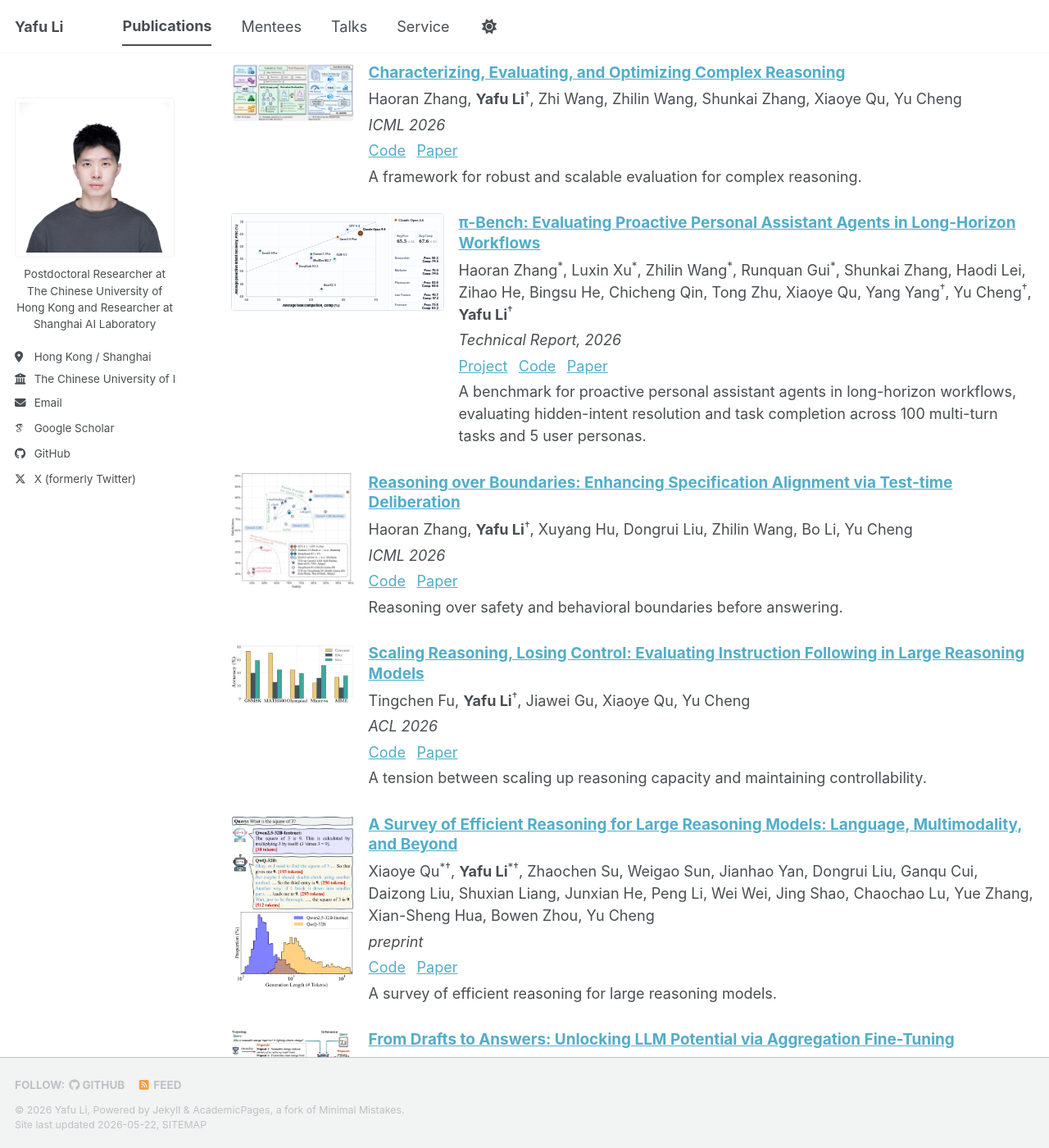
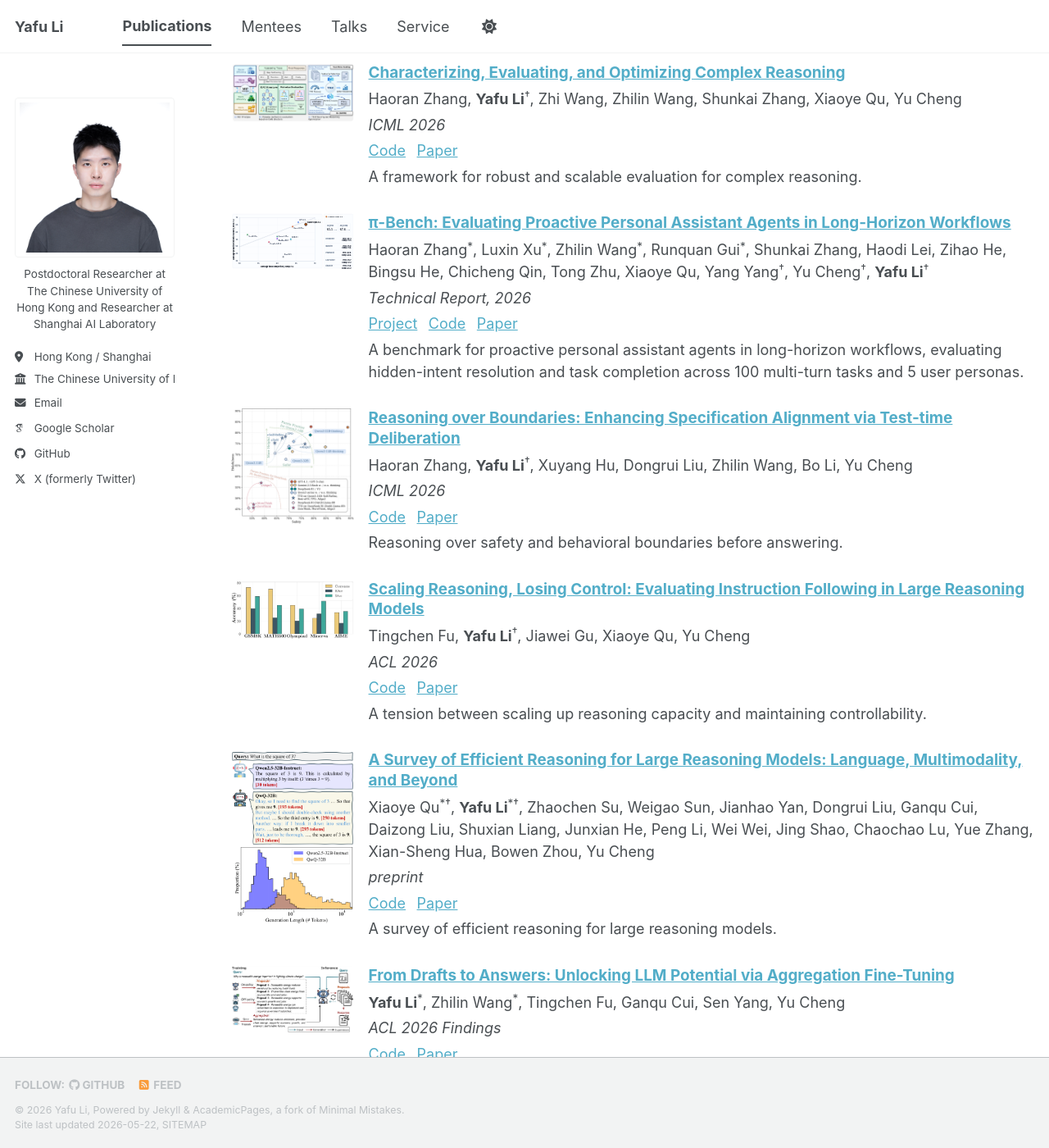
Before and after one commit to yafuly/yafuly.github.io, a Jekyll site: the page built from _pages/publications.html, in a window 1280 px wide and 1400 px high, scrolled down 1538 px. Shown: the whole window at 82% size. Built offline with Jekyll 4.4.1, drawn with Linux system fonts in a browser that asks for light colours; some web fonts are replaced; a script bundle is joined from its source files by our own code; library files that are not in the unit come from our copies.

Commit message:
Align Pi-Bench publication thumbnail

```diff
--- a/_pages/publications.html
+++ b/_pages/publications.html
@@ -12,10 +12,8 @@ author_profile: true
 <style>
   .publication-list { margin-top: 1.5rem; }
   .publication-entry { display: grid; grid-template-columns: 150px 1fr; gap: 1rem; margin: 1.5rem 0; align-items: start; }
-  .publication-entry.wide-thumbnail { grid-template-columns: 260px 1fr; }
   .publication-entry.no-thumbnail { grid-template-columns: 1fr; }
   .publication-entry img { width: 150px; max-width: 100%; border-radius: 4px; }
-  .publication-entry.wide-thumbnail img { width: 260px; border: 1px solid #dbe3ef; }
   .publication-entry h3 { margin: 0 0 .35rem; font-size: 1.05rem; line-height: 1.3; }
   .publication-entry p { margin: .25rem 0; }
   .publication-links a { margin-right: .75rem; }
@@ -105,7 +103,7 @@ author_profile: true
   </div>
 
   <div class="publication-list">
-    <div class="publication-entry wide-thumbnail">
+    <div class="publication-entry">
       <img src="/images/pi-bench-results.svg" alt="Pi-Bench overall results comparing proactive intent recovery and task completion">
       <div>
         <h3><a href="https://arxiv.org/abs/2605.14678">&pi;-Bench: Evaluating Proactive Personal Assistant Agents in Long-Horizon Workflows</a></h3>
```
